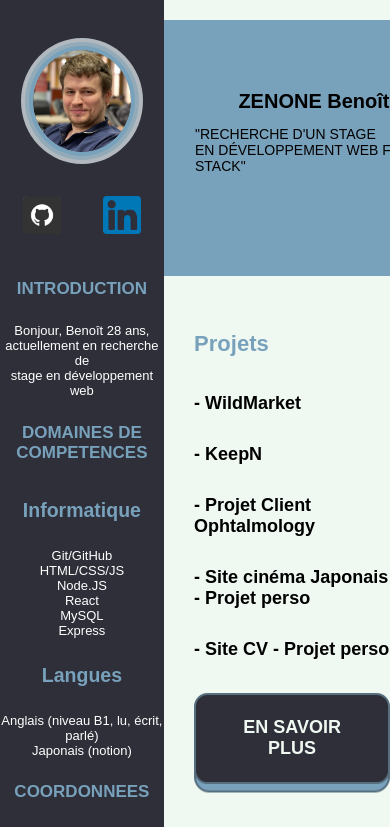
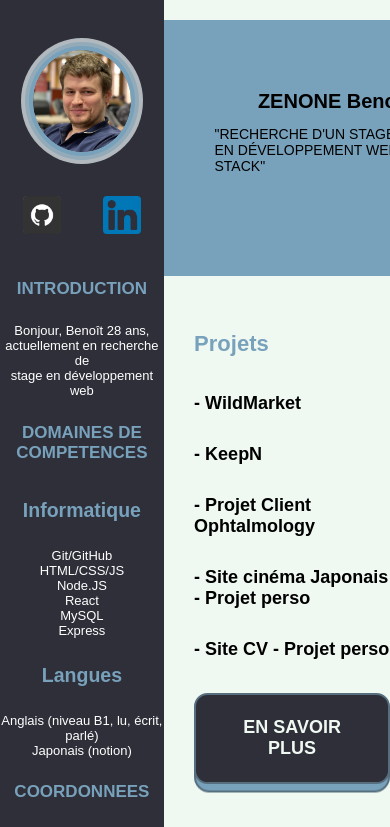
Before and after one commit to BenZen59/cv, a React (Create React App) app: page / in a window 390 px wide. Shown: the top 827 px of the page. Built offline with nearby package versions, Linux system fonts and the light colour scheme.

Commit message:
add responsive

```diff
--- a/src/components/CV.scss
+++ b/src/components/CV.scss
@@ -162,25 +162,9 @@ button:hover > a {
 
 @media screen and (max-width: 926px) {
   header {
-    padding-left: 35%;
-    margin-top: 50px;
-  }
-
-  nav {
-    width: auto;
-    bottom: -100%;
-  }
-
-  section {
-    margin-left: 46vh;
-  }
-}
-
-@media screen and (max-width: 820px) {
-  header {
     width: 61%;
     margin: auto;
-    padding-left: 50%;
+    padding-left: 55%;
     margin-top: 50px;
     font-size: 14px;
     margin-top: 20px;
```
